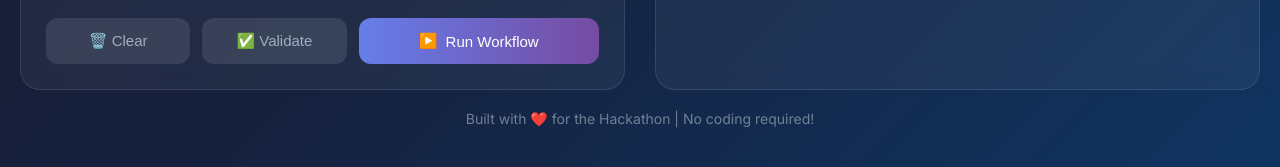
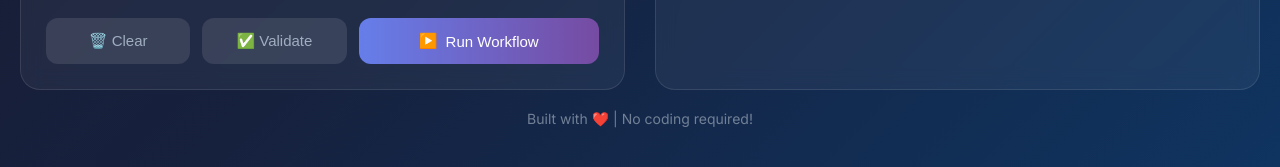
Before and after one commit to Aparna-Singha/AutoFlow, a Flask app: page / in a window 1280 px wide. Shown: the part 704-871 px from the top of the page. Run offline with Flask 3, Linux system fonts and the light colour scheme.

Commit message:
just lil changes

```diff
--- a/templates/index.html
+++ b/templates/index.html
@@ -101,7 +101,7 @@ steps:
 
         <!-- Footer -->
         <footer class="footer">
-            <p>Built with ❤️ for the Hackathon | No coding required!</p>
+            <p>Built with ❤️ | No coding required!</p>
         </footer>
     </div>
 
```
